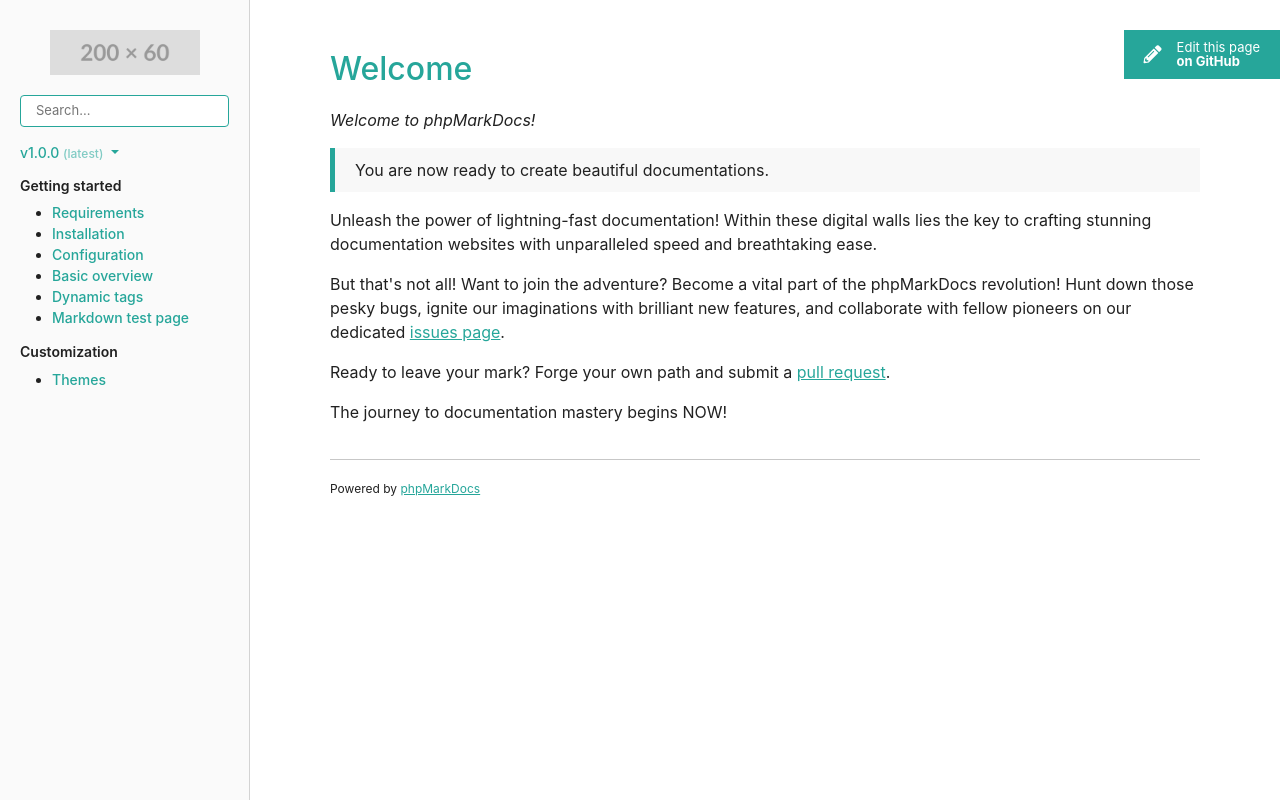
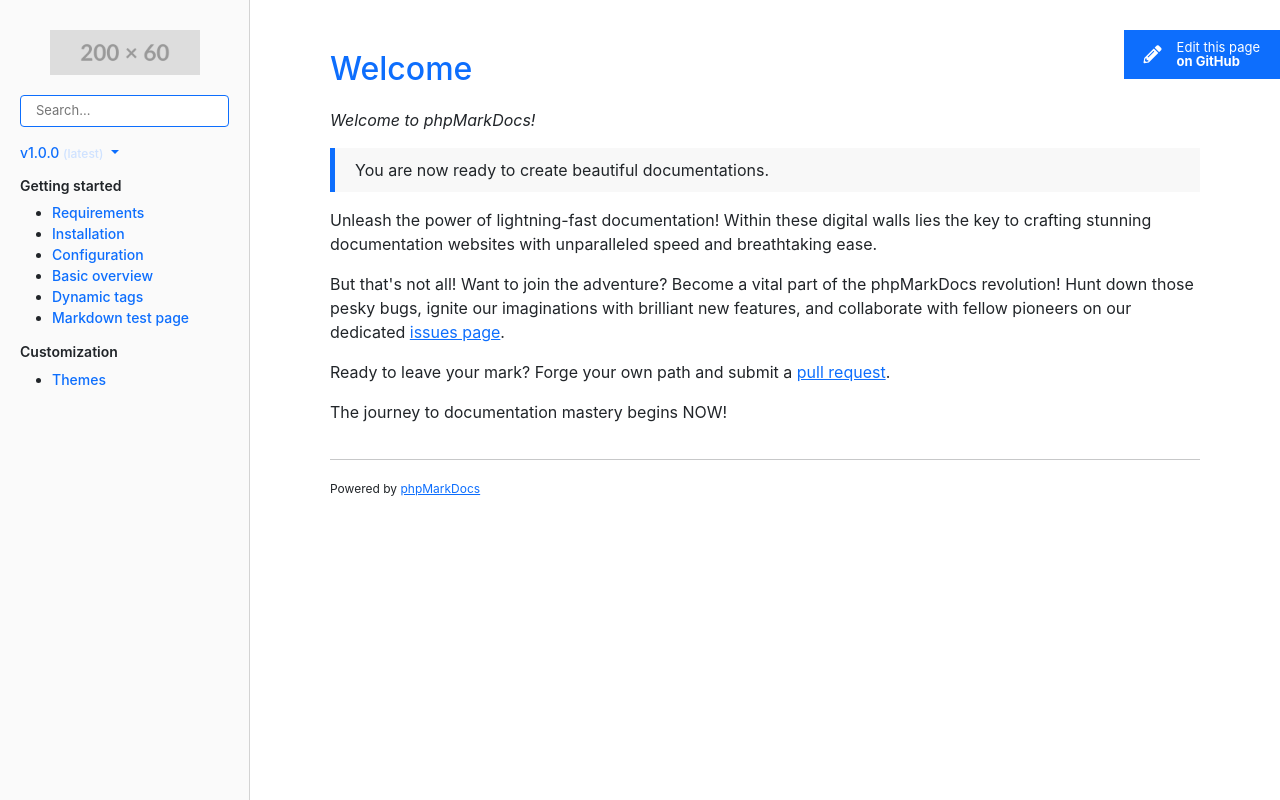
Before and after one commit to esyede/phpmarkdocs, a PHP site: page / in a window 1280 px wide. Run offline with PHP 8.4, Linux system fonts and the light colour scheme; some libraries are stand-ins or nearby versions.

Commit message:
Release: v1.0.0

```diff
--- a/themes/default/assets/css/light.css
+++ b/themes/default/assets/css/light.css
@@ -5,11 +5,11 @@
 :root {
     --bg-color: #ffffff;
     --menu-bg-color: #fafafa;
-    --text-color: #212121;
-    --primary-color: #26a69a;
-    --secondary-color: #80cbc4;
+    --text-color: #212529;
+    --primary-color: #0d6efd;
+    --secondary-color: #cfe2ff;
     --code-block-color: #f8f8f8;
     --menu-border-color: lightgray;
-    --header-bg-color: #26a69a;
+    --header-bg-color: #0d6efd;
     --header-text-color: #ffffff;
 }
```
Also changed, not shown: docs/v0.9.8/customization/themes.md (+1 -1 lines), docs/v0.9.9/customization/themes.md (+1 -1 lines), docs/v1.0.0/customization/themes.md (+1 -1 lines), README.md, 3 other files.
